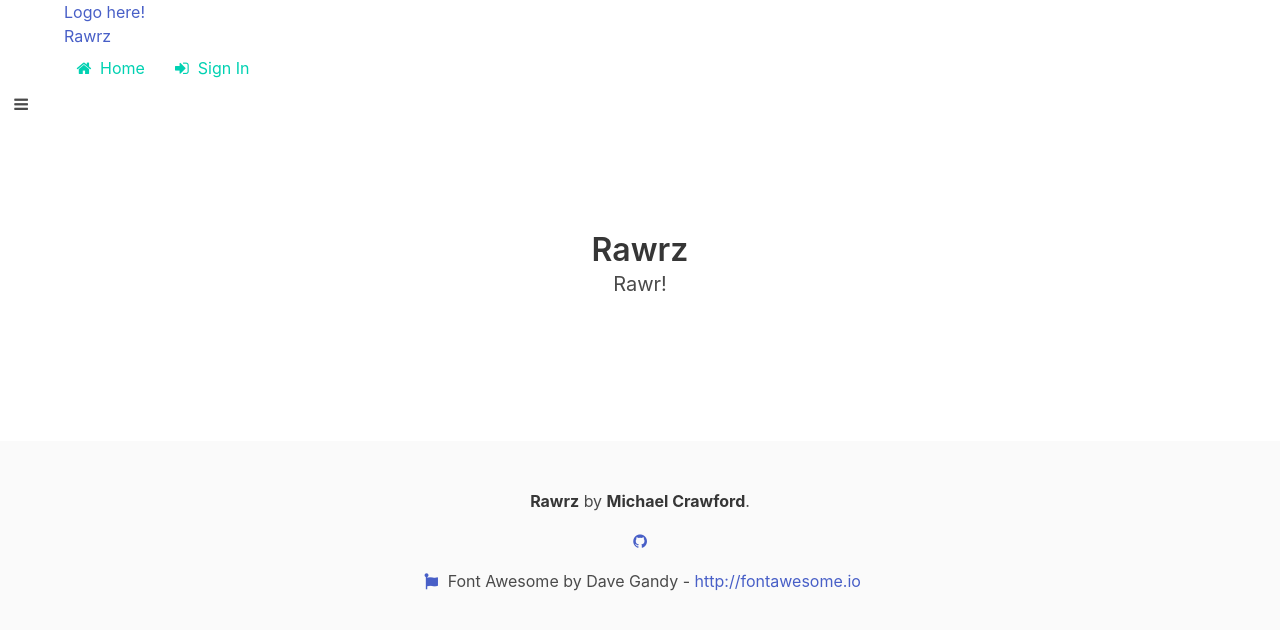
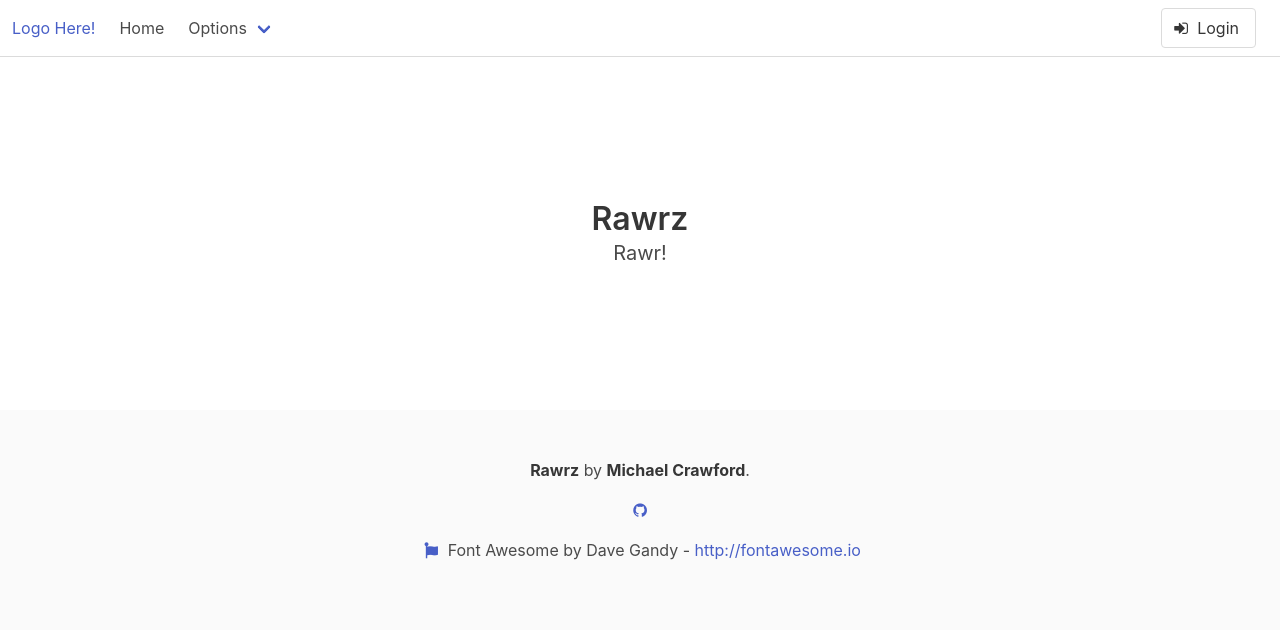
Before and after one commit to cerealean/Rawrz.Me, an Angular app: page /home in a window 1280 px wide. Shown: the top 630 px of the page. Built offline with nearby package versions, Linux system fonts and the light colour scheme.

Commit message:
Made navbar changes to look better! Also added user preferences component

```diff
--- a/src/app/app.module.ts
+++ b/src/app/app.module.ts
@@ -9,6 +9,7 @@ import { HomeComponent } from "app/components/home/home.component";
 import { AuthenticationService } from "app/services/authentication/authentication.service";
 import { LoginService } from "app/services/login/login.service";
 import { AppRoutingModule } from "app/app-routing.module";
+import { UserPreferencesComponent } from "app/components/user-preferences/user-preferences.component";
 
 @NgModule({
   declarations: [
@@ -16,7 +17,8 @@ import { AppRoutingModule } from "app/app-routing.module";
     LoginComponent,
     HomeComponent,
     AppFooterComponent,
-    NavBarComponent
+    NavBarComponent,
+    UserPreferencesComponent
   ],
   imports: [
     BrowserModule,
--- a/src/app/components/nav-bar/nav-bar.component.html
+++ b/src/app/components/nav-bar/nav-bar.component.html
@@ -1,80 +1,67 @@
-<section class="hero" [hidden]="!showNavigation" #navigation>
-  <div class="hero-head">
-    <header class="nav">
-      <div class="container">
-        <div class="nav-left">
-          <a class="nav-item">
-            Logo here!
+<nav class="navbar is-transparent">
+  <div class="navbar-brand">
+    <a class="navbar-item" href="http://bulma.io">
+      Logo Here!
+    </a>
+
+    <a class="navbar-item is-hidden-desktop" href="https://github.com/cerealean" target="_blank">
+      <span class="icon" style="color: #333;">
+        <i class="fa fa-github"></i>
+      </span>
+    </a>
+
+    <div class="navbar-burger burger" data-target="navMenuExample">
+      <span></span>
+      <span></span>
+      <span></span>
+    </div>
+  </div>
+
+  <div id="navMenuExample" class="navbar-menu">
+    <div class="navbar-start">
+      <a class="navbar-item " routerlink="/">
+        Home
+      </a>
+      <div class="navbar-item has-dropdown is-hoverable">
+        <a class="navbar-link">
+          Options
+        </a>
+        <div class="navbar-dropdown is-boxed">
+          <a class="navbar-item" routerlink="/">
+            Preferences
+          </a>
+          <a class="navbar-item" routerlink="/">
+            Schedule
+          </a>
+          <a class="navbar-item" routerlink="/">
+            Availability
           </a>
         </div>
-        <div class="nav-center">
-          <a class="nav-item">
-            {{applicationName}}
-          </a>
-        </div>
-        <span class="nav-toggle">
-          <span></span>
-          <span></span>
-          <span></span>
-        </span>
-        <div class="nav-right nav-menu">
-          <span class="nav-item">
-            <a routerLink="/home" class="button is-primary is-inverted">
-              <span class="icon">
-                <i class="fa fa-home"></i>
-              </span>
-              <span>Home</span>
-            </a>
-          </span>
-          <span class="nav-item" [hidden]="user">
-            <a class="button is-primary is-inverted" (click)="triggerLoginModal()">
+      </div>
+    </div>
+
+    <div class="navbar-end">
+      <div class="navbar-item">
+        <div class="field is-grouped">
+          <p class="control" [hidden]="user">
+            <a class="button" (click)="triggerLoginModal()">
               <span class="icon">
                 <i class="fa fa-sign-in"></i>
               </span>
-              <span>Sign In</span>
+              <span>Login</span>
             </a>
-          </span>
-          <span class="nav-item" [hidden]="!user">
-            <a routerLink="/kiosk" class="button is-primary is-inverted">
-              <span class="icon">
-                <i class="fa fa-th"></i>
-              </span>
-              <span>Kiosk</span>
-            </a>
-          </span>
-          <span class="nav-item" [hidden]="!user">
-            <a routerLink="/gym-admin" class="button is-primary is-inverted">
-              <span class="icon">
-                <i class="fa fa-lock"></i>
-              </span>
-              <span>Admin</span>
-            </a>
-          </span>
-          <span class="nav-item" [hidden]="!user">
-            <a routerLink="/user-settings" class="button is-primary is-inverted">
-              <span class="icon">
-                <i class="fa fa-user"></i>
-              </span>
-              <span>{{user?.firstName}}</span>
-            </a>
-          </span>
-          <span class="nav-item" [hidden]="!user">
-            <a class="button is-primary is-inverted"
-              (click)="logout()"
-              [class.is-loading]="isLoggingOut">
+          </p>
+          <p class="control" [hidden]="!user">
+            <a class="button">
               <span class="icon">
                 <i class="fa fa-sign-out"></i>
               </span>
-              <span>Sign Out</span>
+              <span>Logout</span>
             </a>
-          </span>
+          </p>
         </div>
       </div>
-    </header>
+    </div>
   </div>
-</section>
-<div class="icon nav-icon is-medium" (click)="toggleNavigationVisability(navIcon, navigation)" #navIcon>
-  <span class="fa fa-bars" [hidden]="!showNavigation"></span>
-  <span class="fa fa-bars" [hidden]="showNavigation"></span>
-</div>
+</nav>
 <app-login [showLoginModal]="showLoginModal" (onClose)="showLoginModal = false" (user)="setUser($event)"></app-login>
--- a/src/app/components/nav-bar/nav-bar.component.scss
+++ b/src/app/components/nav-bar/nav-bar.component.scss
@@ -1,11 +1,4 @@
 @import '../../../assets/styles/default-variables';
-.nav-icon {
-    position: absolute;
-    left: 5px;
-    border-bottom-left-radius: 25px;
-    border-bottom-right-radius: 25px;
+nav.navbar {
+    border-bottom: 1px solid $grey-lighter;
 }
-
-.nav-icon:hover{
-    cursor: pointer;
-}
--- /dev/null
+++ b/src/app/components/user-preferences/user-preferences.component.html
@@ -0,0 +1,3 @@
+<p>
+  user-preferences works!
+</p>
--- /dev/null
+++ b/src/app/components/user-preferences/user-preferences.component.ts
@@ -0,0 +1,15 @@
+import { Component, OnInit } from '@angular/core';
+
+@Component({
+  selector: 'app-user-preferences',
+  templateUrl: './user-preferences.component.html',
+  styleUrls: ['./user-preferences.component.scss']
+})
+export class UserPreferencesComponent implements OnInit {
+
+  constructor() { }
+
+  ngOnInit() {
+  }
+
+}
```
Also changed, not shown: src/app/components/user-preferences/user-preferences.component.scss (added), 1 other file (tests, documents, lock files or other folders).
